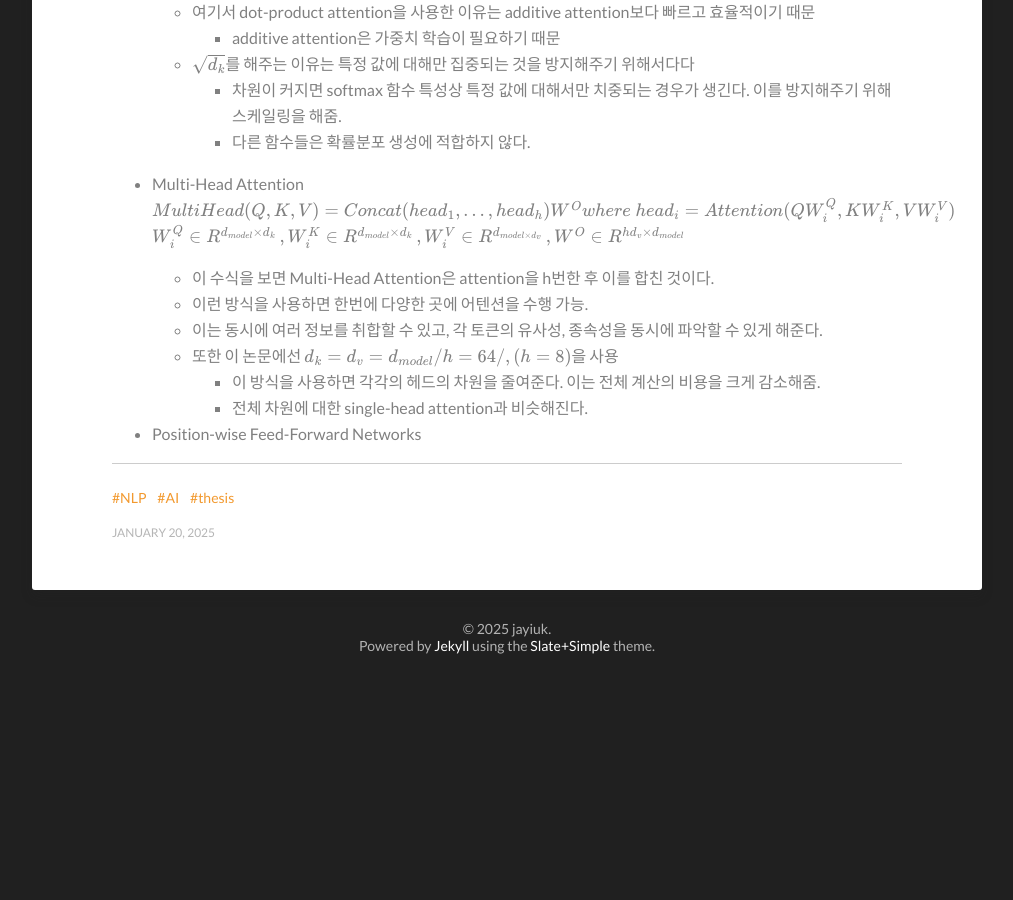
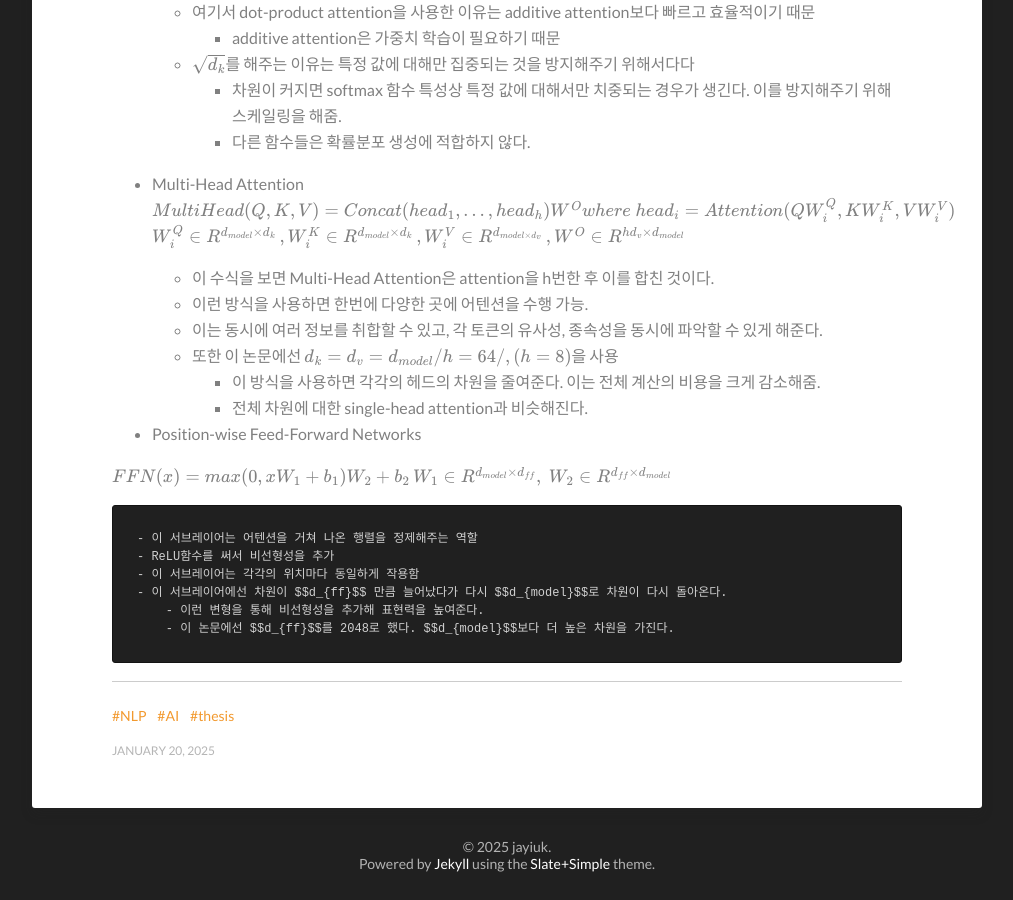
Before and after one commit to jayiuk/jayiuk.github.io, a Jekyll site: the page built from _posts/2025-01-20-transformer-review.md, in a window 1280 px wide and 900 px high, scrolled down 3060 px. Shown: the whole window, without its empty margins (133-1146 px from the left). Built offline with Jekyll 4.4.1, drawn with Linux system fonts in a browser that asks for light colours; formulas are drawn with MathJax 3; comment, search, counter and statistics services are not loaded; before the commit the page ends 3742 px from its top, so only the background shows below that.

Commit message:
position-wise feed-forward network

```diff
--- a/_posts/2025-01-20-transformer-review.md
+++ b/_posts/2025-01-20-transformer-review.md
@@ -105,3 +105,13 @@ $$W^Q_i \in R^{d_{model} \times d_k} \, , W^K_i \in R^{d_{model} \times d_k} \,
 
 
 - Position-wise Feed-Forward Networks
+
+$$FFN(x) = max(0, xW_1 + b_1)W_2 + b_2$$
+$$W_1 \in R^{d_{model} \times d_{ff}} ,\ W_2 \in R^{d_{ff} \times d_{model}}$$
+
+    - 이 서브레이어는 어텐션을 거쳐 나온 행렬을 정제해주는 역할
+    - ReLU함수를 써서 비선형성을 추가
+    - 이 서브레이어는 각각의 위치마다 동일하게 작용함
+    - 이 서브레이어에선 차원이 $$d_{ff}$$ 만큼 늘어났다가 다시 $$d_{model}$$로 차원이 다시 돌아온다.
+        - 이런 변형을 통해 비선형성을 추가해 표현력을 높여준다.
+        - 이 논문에선 $$d_{ff}$$를 2048로 했다. $$d_{model}$$보다 더 높은 차원을 가진다.
```
